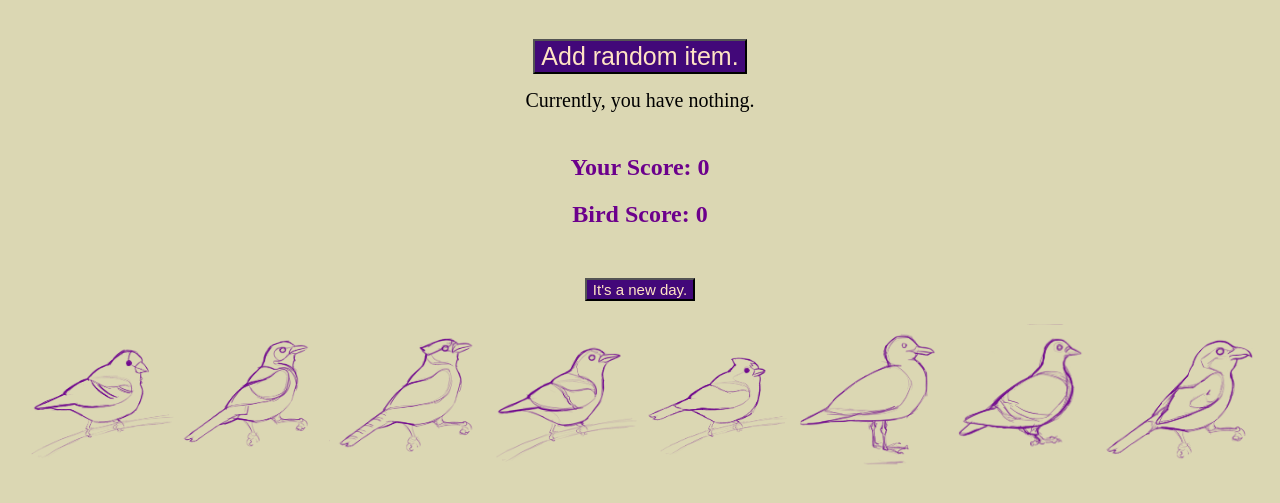
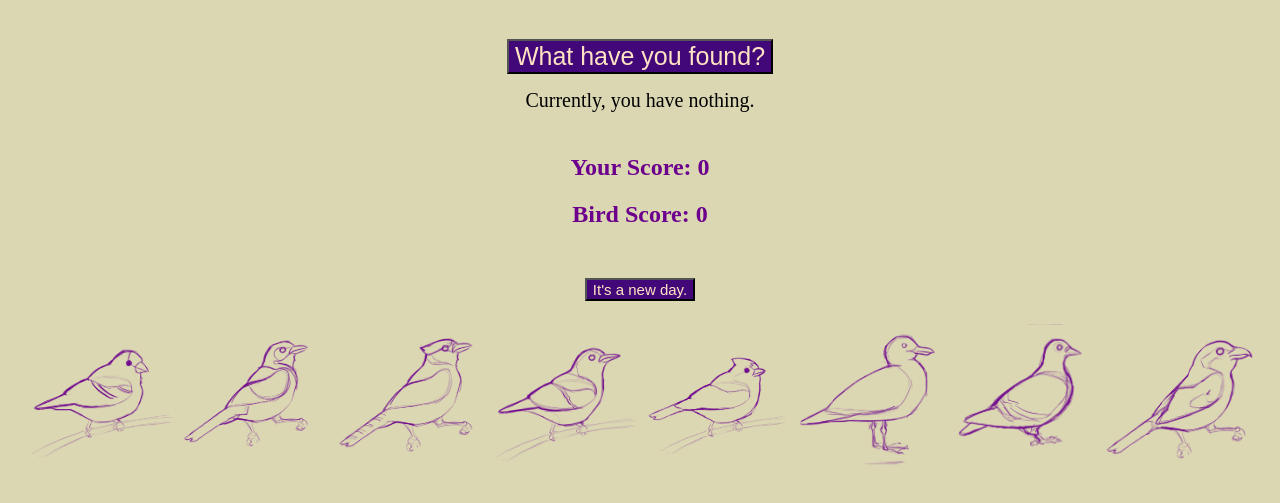
Before and after one commit to caitlin-rich/treasurebird, a plain HTML site: page index.html in a window 1280 px wide. Shown: the part 229-732 px from the top of the page. Drawn offline with Linux system fonts and the light colour scheme; a web font is replaced by a local one.

Commit message:
Update index.html

```diff
--- a/index.html
+++ b/index.html
@@ -9,7 +9,7 @@
 
 
     <h2>Your Inventory:</h2><br>
-    <button type="button" class="button" id = 'addinventory'>Add random item.</button>
+    <button type="button" class="button" id = 'addinventory'>What have you found?</button>
       <p class="textinfo" id="inventorylist">Currently, you have nothing.</p><br>
 
       <h2>Your Score: <span id = 'yourscore'>0</span></h2>
```
